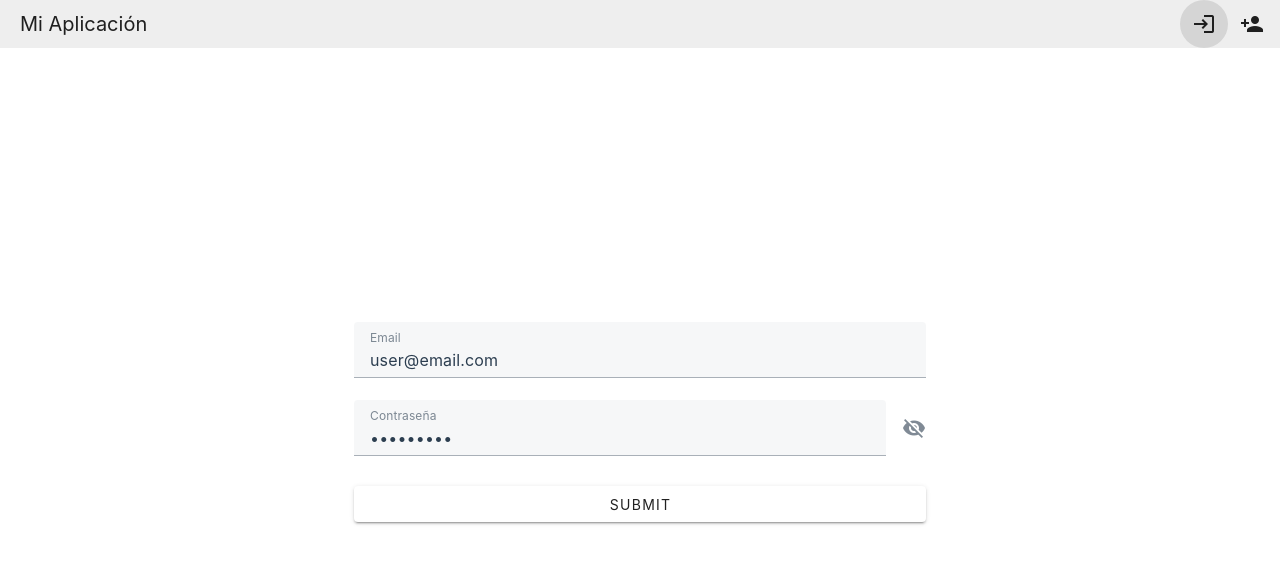
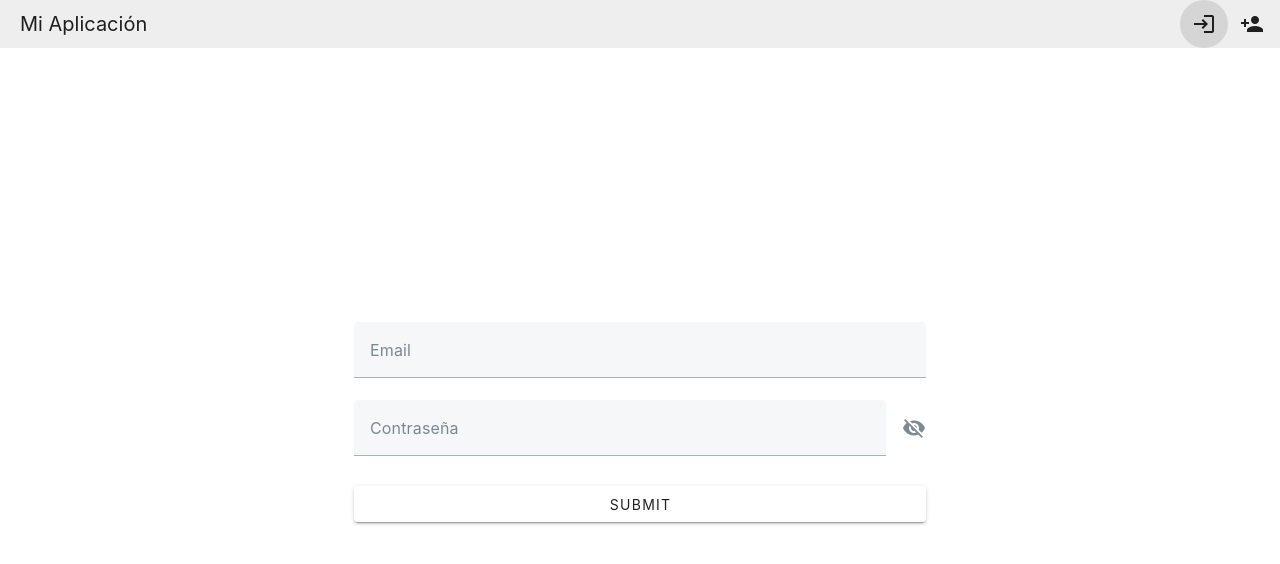
Before and after one commit to marcosjrs/vue3-pinia-script-setup-firebase9-cascaron-registro-proteccion-urls, a Vue app: page /login in a window 1280 px wide. Shown: the top 564 px of the page. Built offline with nearby package versions, Linux system fonts and the light colour scheme; no server answers.

Commit message:
Eliminados mocks en formulario

```diff
--- a/src/components/BaseUserForm.vue
+++ b/src/components/BaseUserForm.vue
@@ -41,7 +41,7 @@
   const emit = defineEmits(['submit'])
   const userStore = useUserStore();
 
-  const user = reactive({ email:'user@email.com', password:'123456789' })
+  const user = reactive({ email:'', password:'' })
   const showPass = ref(false);
   const rules = {
     required: v => !!v || 'Campo requerido',
```
